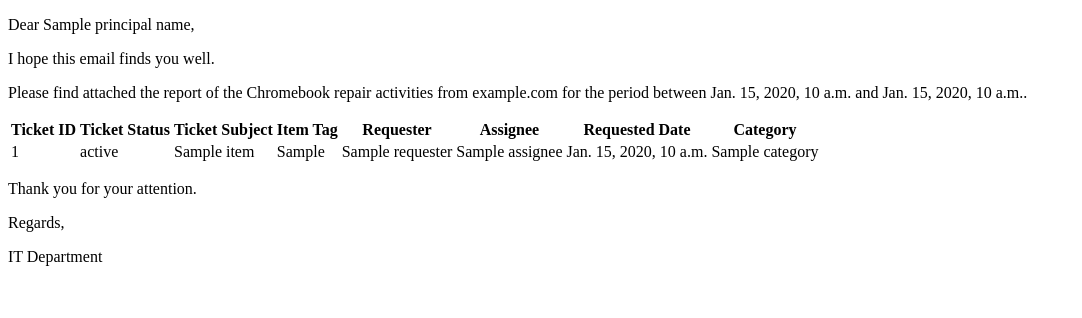
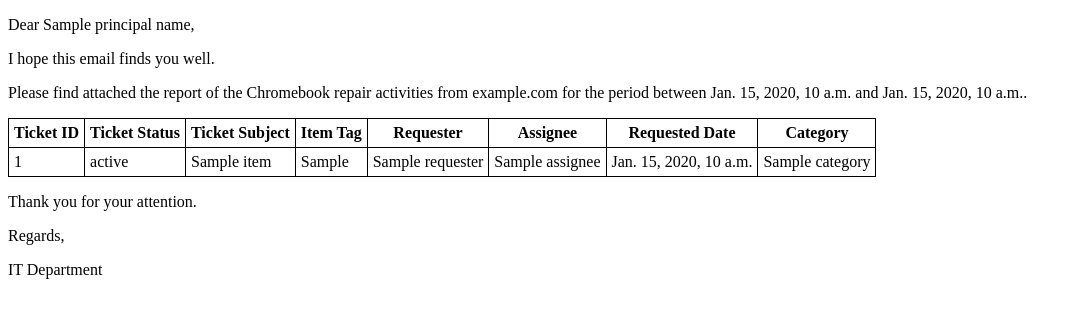
Before and after one commit to abrahamprz/zenclick, a Django app: template chromebooks_report/templates/chromebooks_report_template.html in a window 1280 px wide. Shown: the top 318 px of the page, without its empty margins (0-1082 px from the left). Run offline with Django 4.2, Linux system fonts and the light colour scheme; tables that the repository leaves empty hold one stand-in row (values such as "Sample post"); the template is opened without the code that fills it: values that come from a table or form of the project are taken from there, most other values are stand-ins (such as "Sample title", 1, 10 or a date in 2020); parts of the project's set-up code (start-up, migrations or seed data) failed here and were passed over.

Commit message:
adds borders to the table

```diff
--- a/chromebooks_report/templates/chromebooks_report_template.html
+++ b/chromebooks_report/templates/chromebooks_report_template.html
@@ -10,6 +10,20 @@
     <p>
       Please find attached the report of the Chromebook repair activities from {{ site }} for the period between {{ date_seven_days_ago }} and {{ date_today }}.
     </p>
+    <style>
+      table {
+        border-collapse: collapse;
+        /* This makes the borders collapse into a single line */
+      }
+
+      th,
+      td {
+        border: 1px solid black;
+        /* This adds a border to each cell */
+        padding: 5px;
+        /* This adds some padding inside each cell */
+      }
+    </style>
     <table>
       <thead>
         <tr>
```
